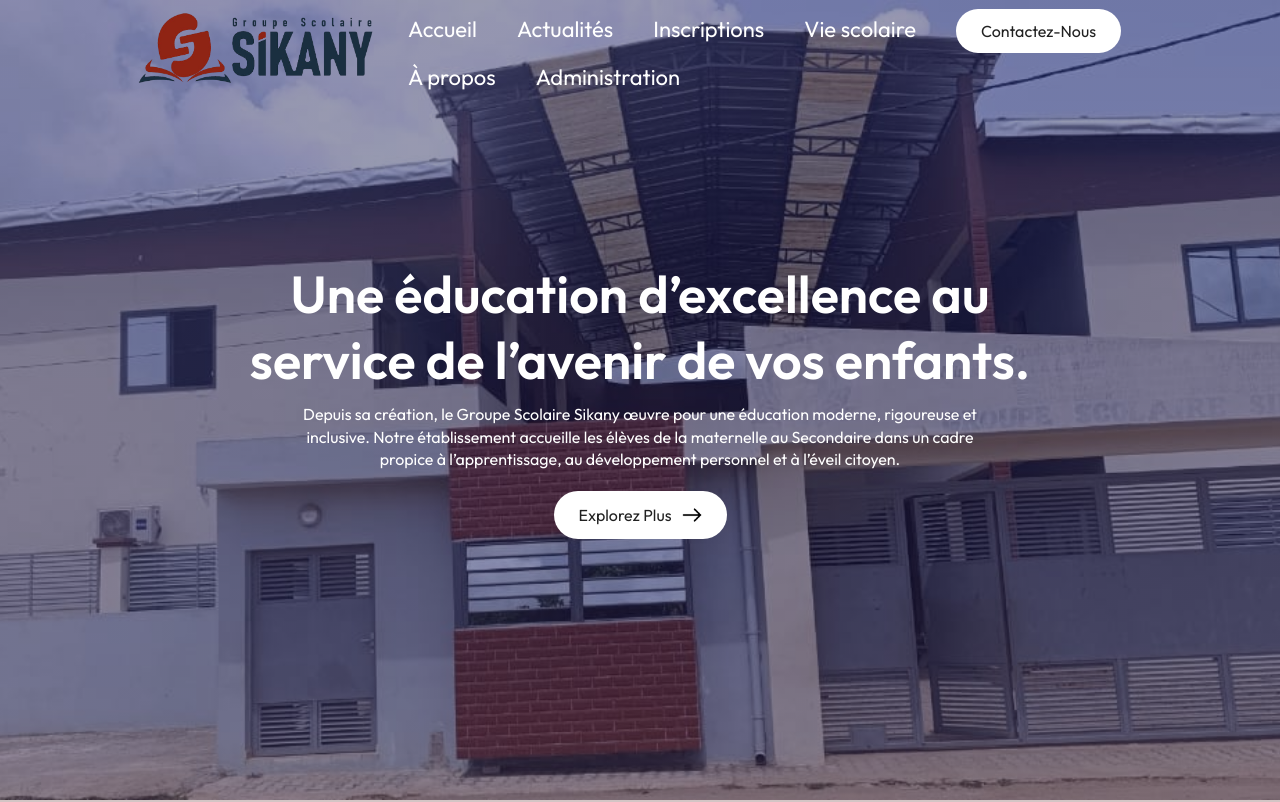
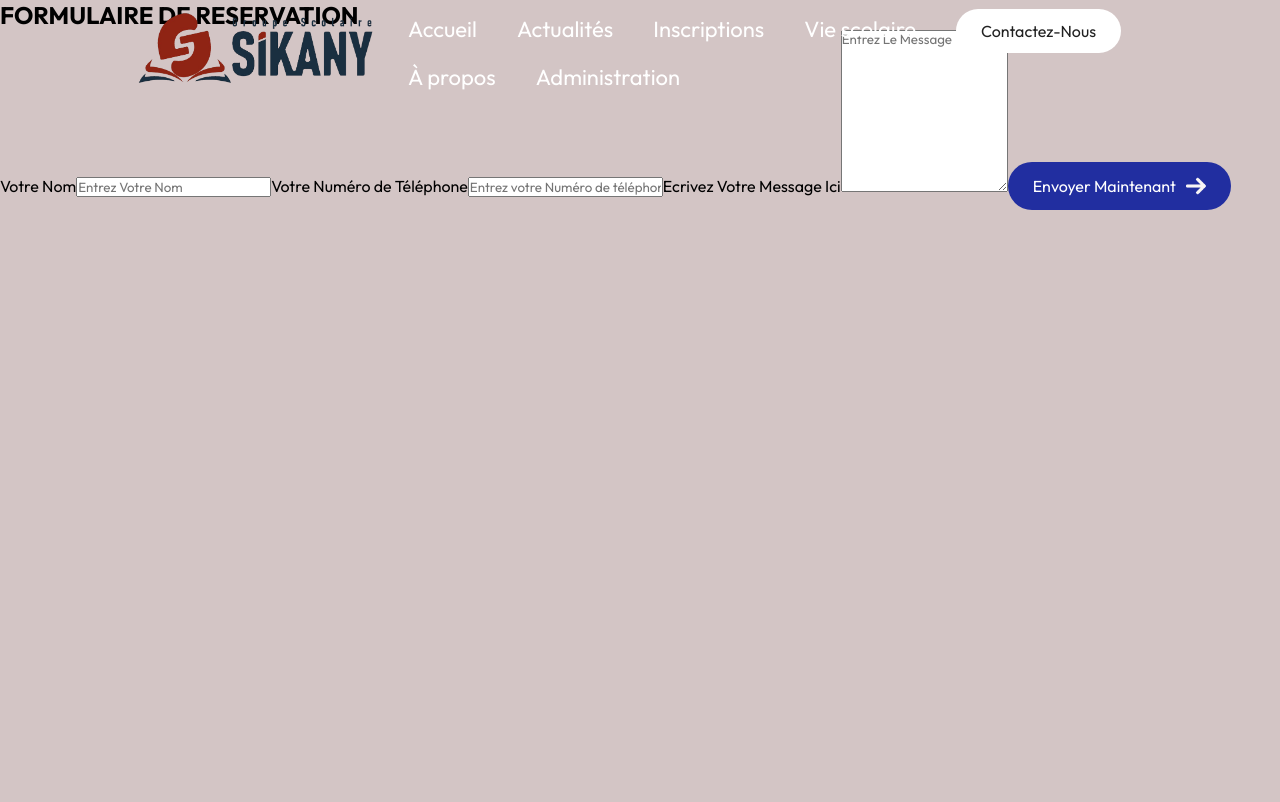
Before and after one commit to AbdelazizSangare/sikany, a React (Vite) app: page /reservations in a window 1280 px wide. Shown: the top 802 px of the page. Built offline with nearby package versions, Linux system fonts and the light colour scheme.

Commit message:
Fix: configuration for Vercel deployment

```diff
--- a/package.json
+++ b/package.json
@@ -13,6 +13,7 @@
   "dependencies": {
     "react": "^19.1.0",
     "react-dom": "^19.1.0",
+    "react-router-dom": "^6.30.0",
     "react-scroll": "^1.9.3"
   },
   "devDependencies": {
--- a/src/App.jsx
+++ b/src/App.jsx
@@ -1,4 +1,6 @@
+// App.jsx
 import React, { useState } from 'react'
+import { BrowserRouter as Router, Routes, Route } from 'react-router-dom'
 import Navbar from './Components/Navbar/Navbar'
 import Hero from './Components/Hero/Hero'
 import Programs from './Components/Programs/Programs'
@@ -9,30 +11,39 @@ import Testimonials from './Components/Testimonials/Testimonials'
 import Contact from './Components/Contact/Contact'
 import Footer from './Components/Footer/Footer'
 import VideoPlayer from './Components/VideoPlayer/VideoPlayer'
+import Reservations from './Components/Reservations/Reservations'
+
+const Home = ({ setPlayState }) => (
+  <>
+    <Hero />
+    <div className="container">
+      <Title subTitle="Nos Programmes" title="Ce Que Nous Offrons" />
+      <Programs />
+      <About setPlayState={setPlayState} />
+      <Title subTitle="Gallerie" title="Photos Ecole" />
+      <Campus />
+      <Title subTitle="TEMOIGNAGES" title="Ce Que Disent Nos Elèves" />
+      <Testimonials />
+      <Title subTitle="Contactez-Nous" title="Entrez En Contact" />
+      <Contact />
+      <Footer />
+      <VideoPlayer playState={setPlayState} setPlayState={setPlayState} />
+    </div>
+  </>
+)
 
 const App = () => {
-
   const [playState, setPlayState] = useState(false);
 
   return (
-    <div>
-      <Navbar/>
-      <Hero/>
-      <div className="container">
-        <Title subTitle='Nos Programmes' title='Ce Que Nous Offrons'/>
-        <Programs/>
-        <About setPlayState={setPlayState}/>
-        <Title subTitle='Gallerie' title='Photos Ecole'/>
-        <Campus/>
-        <Title subTitle='TEMOIGNAGES' title='Ce Que Disent Nos Elèves'/>
-        <Testimonials/>
-        <Title subTitle='Contactez-Nous' title='Entrez En Contact'/>
-        <Contact/>
-        <Footer/>
-        <VideoPlayer playState={playState} setPlayState={setPlayState} />
-      </div>
-    </div>
-  )
-}
+    <Router>
+      <Navbar />
+      <Routes>
+        <Route path="/" element={<Home setPlayState={setPlayState} />} />
+        <Route path="/reservations" element={<Reservations />} />
+      </Routes>
+    </Router>
+  );
+};
 
-export default App
+export default App;
--- a/src/Components/Navbar/Navbar.css
+++ b/src/Components/Navbar/Navbar.css
@@ -48,7 +48,7 @@ nav ul li{
   transform: translateY(10px);
   transition: opacity 0.3s ease, transform 0.3s ease;
   position: absolute;
-  top: 35px;
+  top: 100%; /* plus fiable que "35px" */
   left: 0;
   background-color: rgba(8, 0, 58, 0.9);
   padding: 10px 0;
@@ -58,8 +58,8 @@ nav ul li{
   z-index: 100;
 }
 
-/* Lors du hover */
-.has-submenu:hover .submenu {
+.has-submenu:hover .submenu,
+.submenu:hover {
   display: block;
   opacity: 1;
   transform: translateY(0);
--- a/src/Components/Navbar/Navbar.jsx
+++ b/src/Components/Navbar/Navbar.jsx
@@ -1,20 +1,27 @@
+// Navbar.jsx
 import React, { useEffect, useState } from 'react';
 import './Navbar.css';
 import logo from '../../assets/logo1.png';
 import menu_icon from '../../assets/menu-icon.png';
-import { Link } from 'react-scroll';
+import { Link as ScrollLink } from 'react-scroll';
+import { Link as RouterLink } from 'react-router-dom';
 
 const Navbar = () => {
   const [sticky, setSticky] = useState(false);
   const [mobileMenu, setMobileMenu] = useState(false);
   const [openSubmenus, setOpenSubmenus] = useState({});
+  const [isMobile, setIsMobile] = useState(window.innerWidth <= 840);
 
   useEffect(() => {
-    const handleScroll = () => {
-      setSticky(window.scrollY > 50);
-    };
+    const handleScroll = () => setSticky(window.scrollY > 50);
     window.addEventListener('scroll', handleScroll);
     return () => window.removeEventListener('scroll', handleScroll);
+  }, []);
+
+  useEffect(() => {
+    const handleResize = () => setIsMobile(window.innerWidth <= 840);
+    window.addEventListener('resize', handleResize);
+    return () => window.removeEventListener('resize', handleResize);
   }, []);
 
   const toggleMenu = () => setMobileMenu(!mobileMenu);
@@ -26,62 +33,50 @@ const Navbar = () => {
     }));
   };
 
-  const [isMobile, setIsMobile] = useState(window.innerWidth <= 840);
-
-useEffect(() => {
-  const handleResize = () => setIsMobile(window.innerWidth <= 840);
-  window.addEventListener('resize', handleResize);
-  return () => window.removeEventListener('resize', handleResize);
-}, []);
-
   return (
     <nav className={`container ${sticky ? 'dark-nav' : ''}`}>
-      <img src={logo} alt="Logo" className='logo' />
+      <img src={logo} alt="Logo" className="logo" />
       <ul className={mobileMenu ? '' : 'hide-mobile-menu'}>
-        <li><Link to='hero' smooth={true} offset={0} duration={500}>Accueil</Link></li>
+        <li><ScrollLink to="hero" smooth={true} offset={0} duration={500}>Accueil</ScrollLink></li>
 
         <li className="has-submenu">
-          <span onClick={() => isMobile && toggleSubmenu('actualites')}>
-            Actualités {isMobile && <span className="arrow">{openSubmenus['actualites'] ? '' : ''}</span>}
-          </span>
+          <span onClick={() => isMobile && toggleSubmenu('actualites')}>Actualités</span>
           <ul className={`submenu ${openSubmenus['actualites'] ? 'show' : ''}`}>
-            <li><Link to="decoupage" smooth={true} offset={-260} duration={500}>Découpage année scolaire</Link></li>
-            <li><Link to="actu" smooth={true} offset={-260} duration={500}>Actus nationales et internationales</Link></li>
+            <li><ScrollLink to="decoupage" smooth={true} offset={-260} duration={500}>Découpage année scolaire</ScrollLink></li>
+            <li><ScrollLink to="actu" smooth={true} offset={-260} duration={500}>Actus nationales et internationales</ScrollLink></li>
           </ul>
         </li>
 
         <li className="has-submenu">
-          <span onClick={() => isMobile && toggleSubmenu('inscriptions')}>
-            Inscriptions {isMobile && <span className="arrow">{openSubmenus['inscriptions'] ? '' : ''}</span>}
-          </span>
+          <span onClick={() => isMobile && toggleSubmenu('inscriptions')}>Inscriptions</span>
           <ul className={`submenu ${openSubmenus['inscriptions'] ? 'show' : ''}`}>
-            <li><Link to="inscription" smooth={true} offset={-260} duration={500}>Comment s'inscrire</Link></li>
-            <li><Link to="frais" smooth={true} offset={-260} duration={500}>Frais de scolarité</Link></li>
-            <li><Link to="rentree" smooth={true} offset={-260} duration={500}>Infos rentrée</Link></li>
-            <li><Link to="reservations" smooth={true} offset={-260} duration={500}>Réservations</Link></li>
+            <li><ScrollLink to="inscription" smooth={true} offset={-260} duration={500}>Comment s'inscrire</ScrollLink></li>
+            <li><ScrollLink to="frais" smooth={true} offset={-260} duration={500}>Frais de scolarité</ScrollLink></li>
+            <li><ScrollLink to="rentree" smooth={true} offset={-260} duration={500}>Infos rentrée</ScrollLink></li>
+            <li>
+              <RouterLink to="/reservations">Réservations</RouterLink>
+            </li>
           </ul>
         </li>
 
         <li className="has-submenu">
-          <span onClick={() => isMobile && toggleSubmenu('vie')}>
-            Vie scolaire {isMobile && <span className="arrow">{openSubmenus['vie'] ? '' : ''}</span>}
-          </span>
+          <span onClick={() => isMobile && toggleSubmenu('vie')}>Vie scolaire</span>
           <ul className={`submenu ${openSubmenus['vie'] ? 'show' : ''}`}>
-            <li><Link to="equipements" smooth={true} offset={-260} duration={500}>Équipements</Link></li>
-            <li><Link to="resultats" smooth={true} offset={-260} duration={500}>Résultats examens</Link></li>
-            <li><Link to="infos-eleves" smooth={true} offset={-260} duration={500}><a href="http://www.applicationvh.com/sikany/parent"
-            target="_blank" rel="noopener noreferrer">Infos élèves</a></Link></li>
+            <li><ScrollLink to="equipements" smooth={true} offset={-260} duration={500}>Équipements</ScrollLink></li>
+            <li><ScrollLink to="resultats" smooth={true} offset={-260} duration={500}>Résultats examens</ScrollLink></li>
+            <li>
+              <a href="http://www.applicationvh.com/sikany/parent" target="_blank" rel="noopener noreferrer">
+                Infos élèves
+              </a>
+            </li>
           </ul>
         </li>
-        <li>
-          <Link to="contact" smooth={true} offset={-260} duration={500} className="btn">
-            Contactez-Nous
-          </Link>
-        </li>
-        <li><Link to='about' smooth={true} offset={150} duration={500}>À propos</Link></li>
-        <li><Link to='admin' smooth={true} offset={-260} duration={500}>Administration</Link></li>
+
+        <li><ScrollLink to="contact" smooth={true} offset={-260} duration={500} className="btn">Contactez-Nous</ScrollLink></li>
+        <li><ScrollLink to="about" smooth={true} offset={150} duration={500}>À propos</ScrollLink></li>
+        <li><ScrollLink to="admin" smooth={true} offset={-260} duration={500}>Administration</ScrollLink></li>
       </ul>
-      <img src={menu_icon} alt="Menu" className='menu-icon' onClick={toggleMenu} />
+      <img src={menu_icon} alt="Menu" className="menu-icon" onClick={toggleMenu} />
     </nav>
   );
 };
--- /dev/null
+++ b/src/Components/Reservations/Reservations.jsx
@@ -0,0 +1,24 @@
+import React from 'react'
+import './Reservations.css'
+import white_arrow from '../../assets/white-arrow.png'
+
+const Reservations = () => {
+  return (
+    <div className='reservations'>
+      <h2>FORMULAIRE DE RESERVATION</h2>
+      <form>
+        <label>Votre Nom</label>
+        <input type="text" name="name" placeholder="Entrez Votre Nom" required />
+        <label>Votre Numéro de Téléphone</label>
+        <input type="tel" name="phone" placeholder="Entrez votre Numéro de téléphone" required />
+        <label>Ecrivez Votre Message Ici</label>
+        <textarea name="message" rows="10" placeholder="Entrez Le Message" required></textarea>
+        <button type="submit" className="btn dark-btn">
+          Envoyer Maintenant <img src={white_arrow} alt="" />
+        </button>
+      </form>
+    </div>
+  )
+}
+
+export default Reservations;
```
Also changed, not shown: src/Components/Reservations/Reservations.css (added), 1 other file (tests, documents, lock files or other folders).
